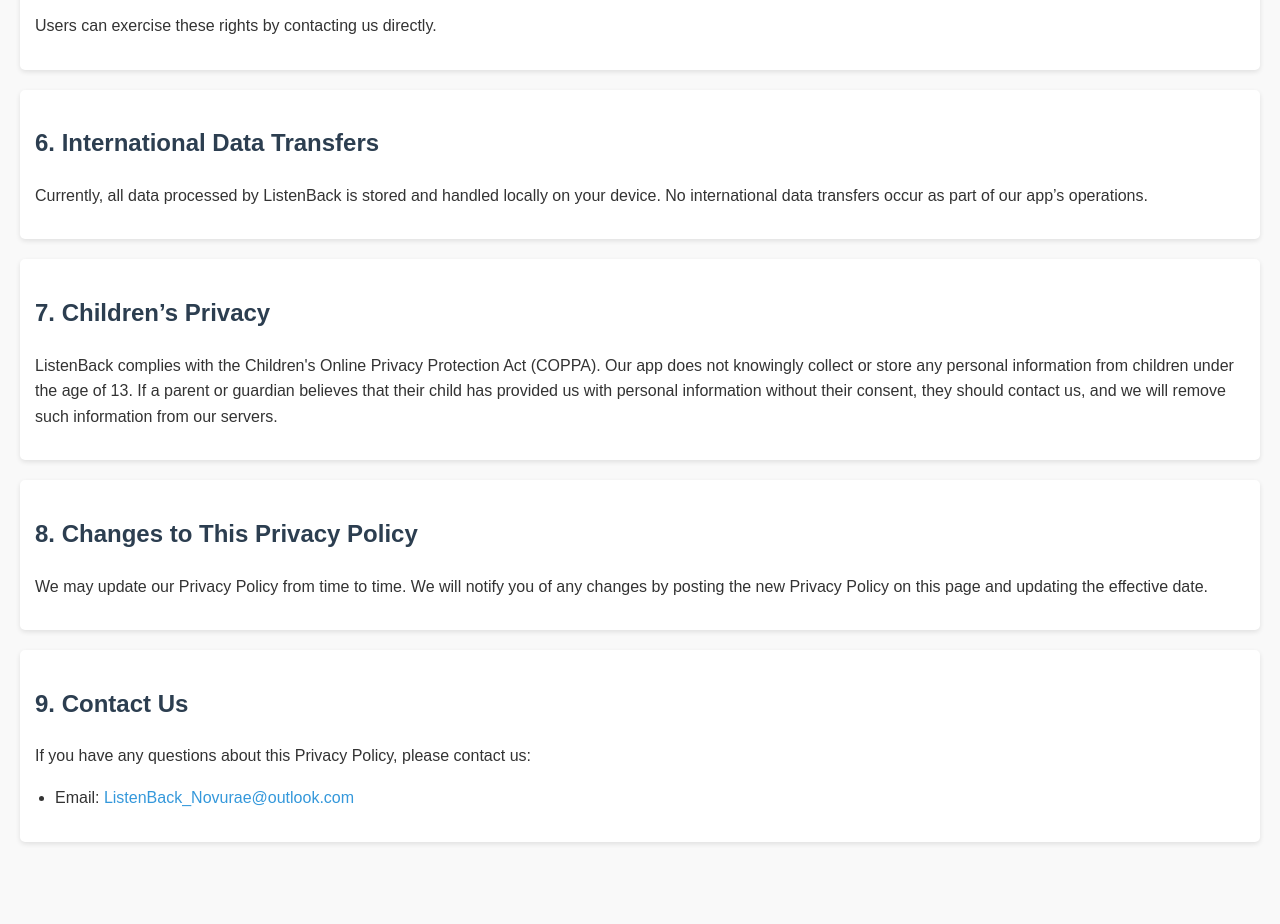
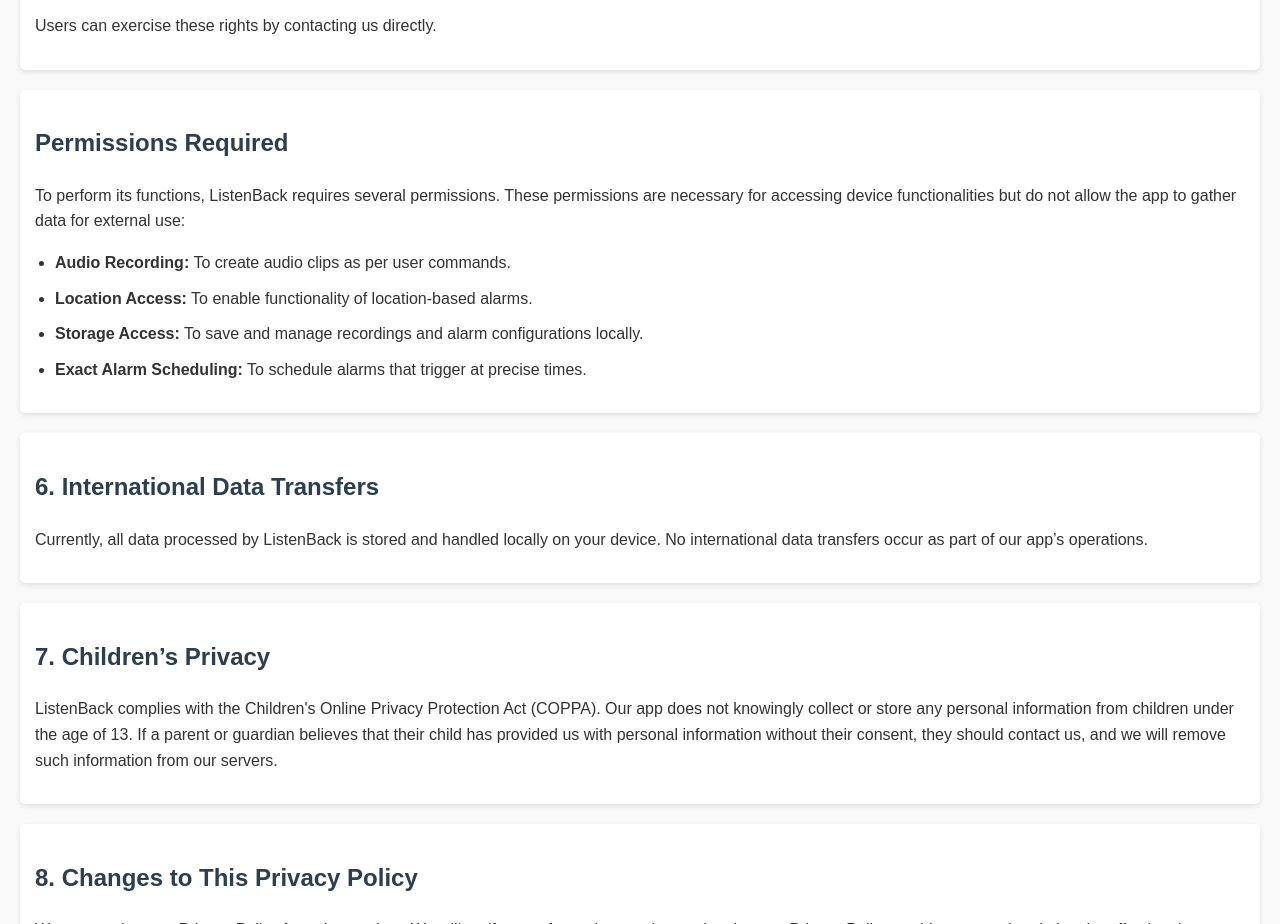
Before and after one commit to sirjackie2002/ListenBack-PrivacyPolicy, a plain HTML site: page index.html in a window 1280 px wide. Shown: the part 1401-2325 px from the top of the page. Before the commit the page ends 2263 px from the top, so only its background shows below. Drawn offline with Linux system fonts and the light colour scheme.

Commit message:
Update index.html

```diff
--- a/index.html
+++ b/index.html
@@ -91,6 +91,17 @@
     </section>
 
     <section>
+    <h2>Permissions Required</h2>
+    <p>To perform its functions, ListenBack requires several permissions. These permissions are necessary for accessing device functionalities but do not allow the app to gather data for external use:</p>
+    <ul>
+        <li><strong>Audio Recording:</strong> To create audio clips as per user commands.</li>
+        <li><strong>Location Access:</strong> To enable functionality of location-based alarms.</li>
+        <li><strong>Storage Access:</strong> To save and manage recordings and alarm configurations locally.</li>
+        <li><strong>Exact Alarm Scheduling:</strong> To schedule alarms that trigger at precise times.</li>
+    </ul>
+</section>
+
+    <section>
     <h2>6. International Data Transfers</h2>
     <p>Currently, all data processed by ListenBack is stored and handled locally on your device. No international data transfers occur as part of our app’s operations.</p>
     </section>
```
